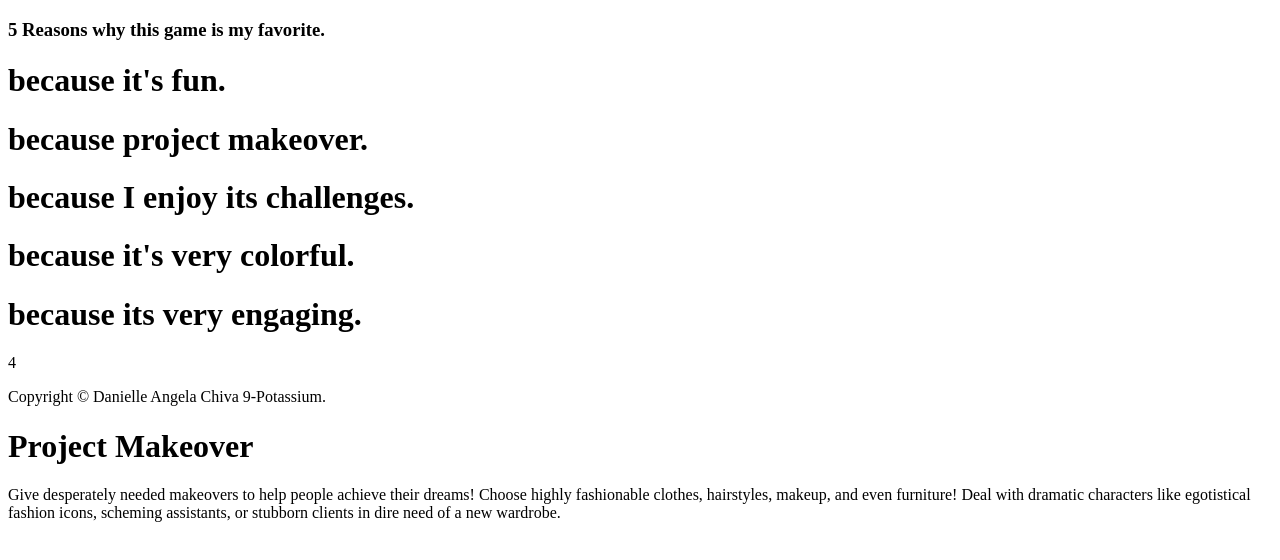
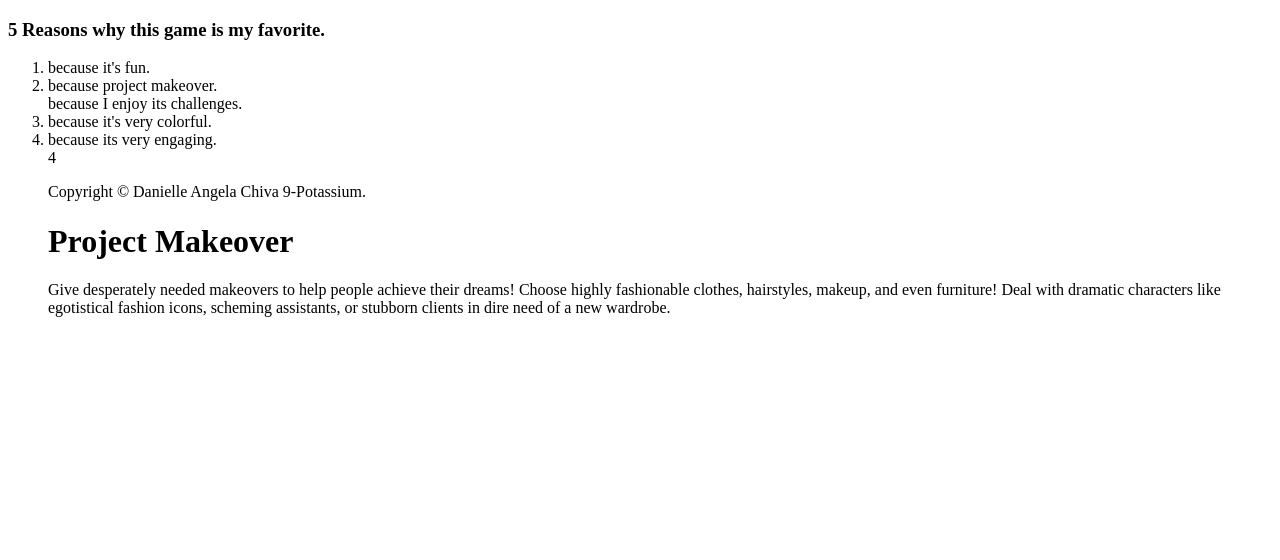
Before and after one commit to daachiva/Potasium-Lab1-Chiva, a plain HTML site: page index.html in a window 1280 px wide. Drawn offline with Linux system fonts and the light colour scheme.

Commit message:
index.html

```diff
--- a/index.html
+++ b/index.html
@@ -14,12 +14,12 @@
 
 
               <h3>5 Reasons why this game is my favorite.</h3>
-
-                   <h1>because it's fun.<h1>
-                   <h1>because project makeover.</h1>
-                   <h1>because I enjoy its challenges.</h1>
-                   <h1>because it's very colorful.</h1>
-                   <h1>because its very engaging.</h1>
+               <ol>
+                   <li>because it's fun.</li>
+                   <li>because project makeover.</li>
+                   <l1>because I enjoy its challenges.</li>
+                   <li>because it's very colorful.</li>
+                   <li>because its very engaging.</li>
               </span>         4
 
               <p> Copyright &copy; Danielle Angela Chiva 9-Potassium.</p>
```
